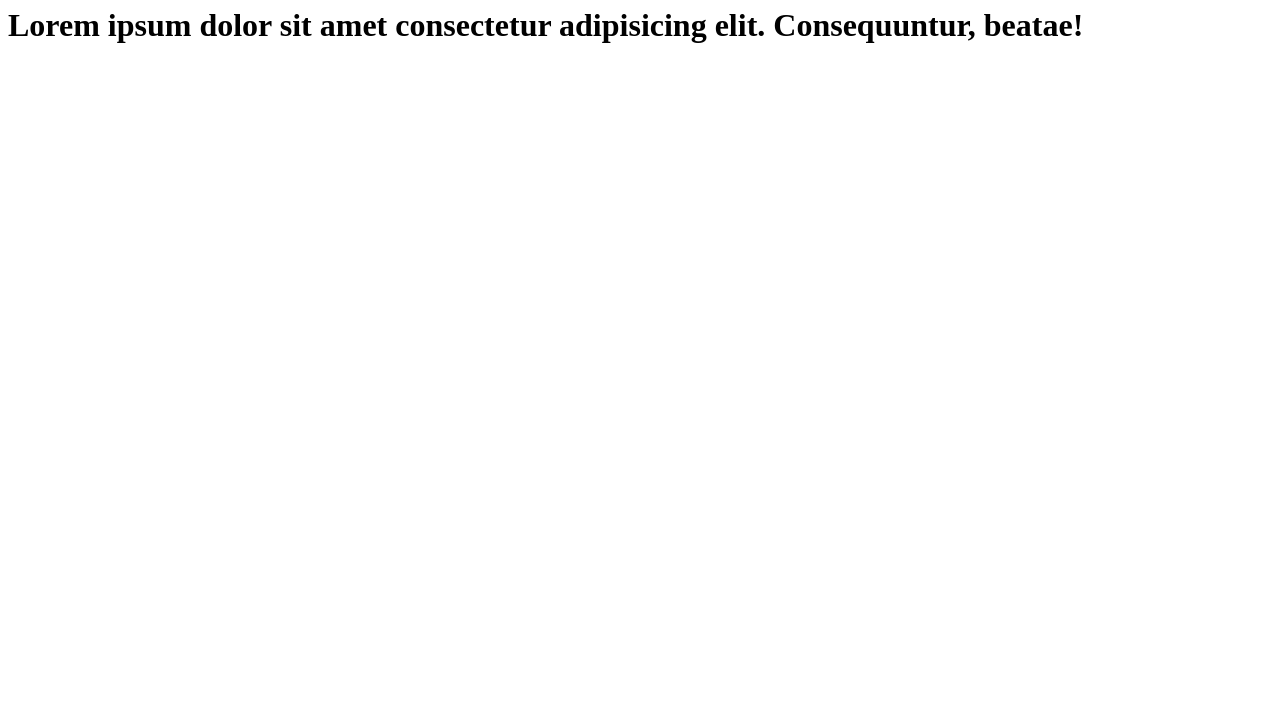
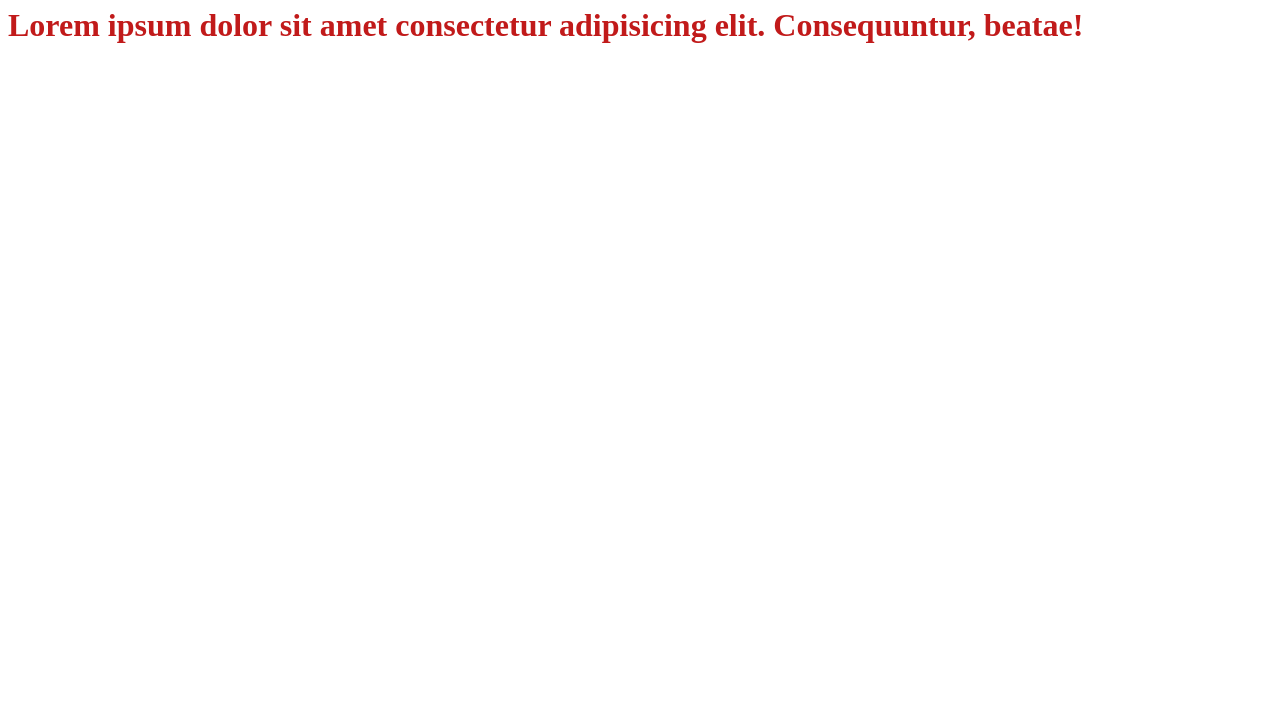
Before and after one commit to Dageron3-16/Online, a plain HTML site: page index.html in a window 1280 px wide. Shown: the part 73-800 px from the top of the page. Drawn offline with Linux system fonts and the light colour scheme.

Commit message:
archivos css

```diff
--- a/css/styles.css
+++ b/css/styles.css
@@ -1,3 +1,3 @@
-body {
+h1 {
     color: rgb(193, 26, 26);
 }
--- a/index.html
+++ b/index.html
@@ -3,6 +3,7 @@
 <head>
     <meta charset="UTF-8">
     <meta name="viewport" content="width=device-width, initial-scale=1.0">
+    <link rel="stylesheet" href="./css/styles.css">
     <title>Prueba Online</title>
 </head>
 <body>
```
